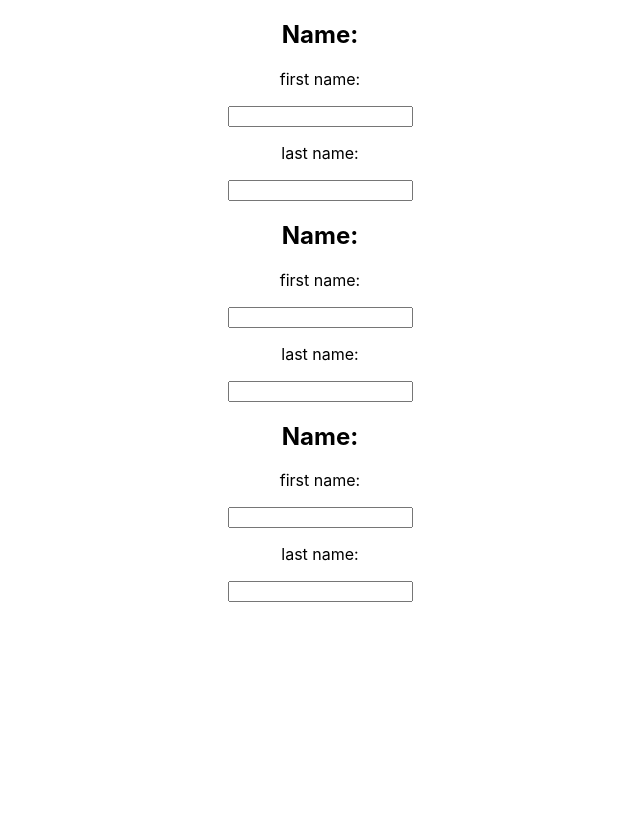
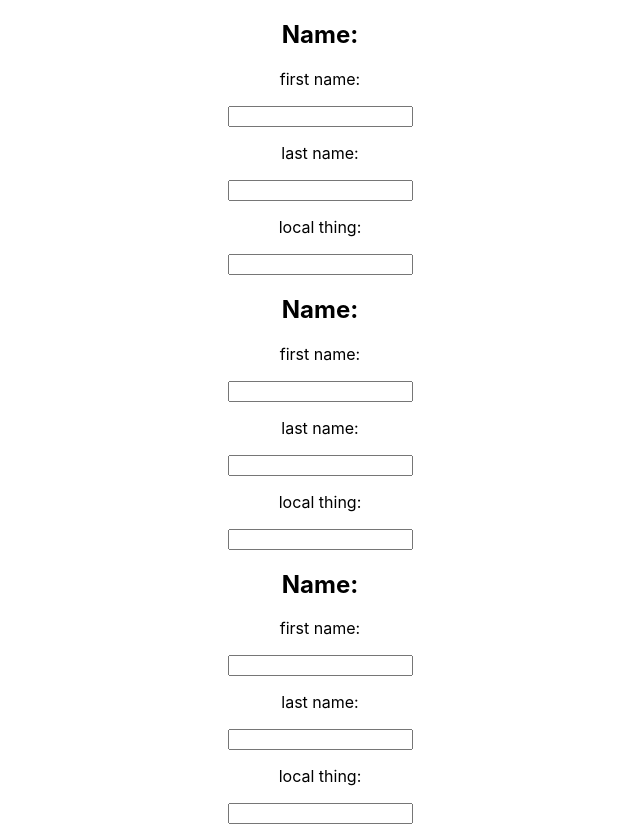
Before and after one commit to joelvanderhoof/context-with-reducer, a React (Create React App) app: page / in a window 1280 px wide. Shown: the whole page, without its empty margins (320-960 px from the left). Before the commit the page ends 800 px from the top, so only its background shows below. Built offline with nearby package versions, Linux system fonts and the light colour scheme.

Commit message:
Added local state to GrandchildComponent.js

```diff
--- a/src/components/children/grandchildren/GrandchildComponent.js
+++ b/src/components/children/grandchildren/GrandchildComponent.js
@@ -1,7 +1,9 @@
-import React, { useContext } from 'react';
+import React, { useContext, useState } from 'react';
 import AppContext from '../../Context';
 
 const GrandchildComponent = props => {
+
+    const [localThing, setLocalThing] = useState('')
 
     const { dispatch, state } = useContext(AppContext.AppContext);
     const {firstName, lastName } = state;
@@ -9,7 +11,7 @@ const GrandchildComponent = props => {
 
     return (
         <div>
-            <h2>Name: {`${firstName} ${lastName}`}</h2>
+            <h2>Name: {`${firstName} ${lastName} ${localThing}`}</h2>
             <p>first name:</p>
             <input
                 onChange={event => {
@@ -20,8 +22,8 @@ const GrandchildComponent = props => {
                     });
                 }}
             />
+
             <p>last name:</p>
-
             <input
                 onChange={event => {
                     const { value } = event.target;
@@ -31,6 +33,14 @@ const GrandchildComponent = props => {
                     });
                 }}
             />
+
+            <p>local thing:</p>
+            <input
+                onChange={event => {
+                    const { value } = event.target;
+                    setLocalThing(value);
+                }}
+            />
         </div>
     );
 }
```
